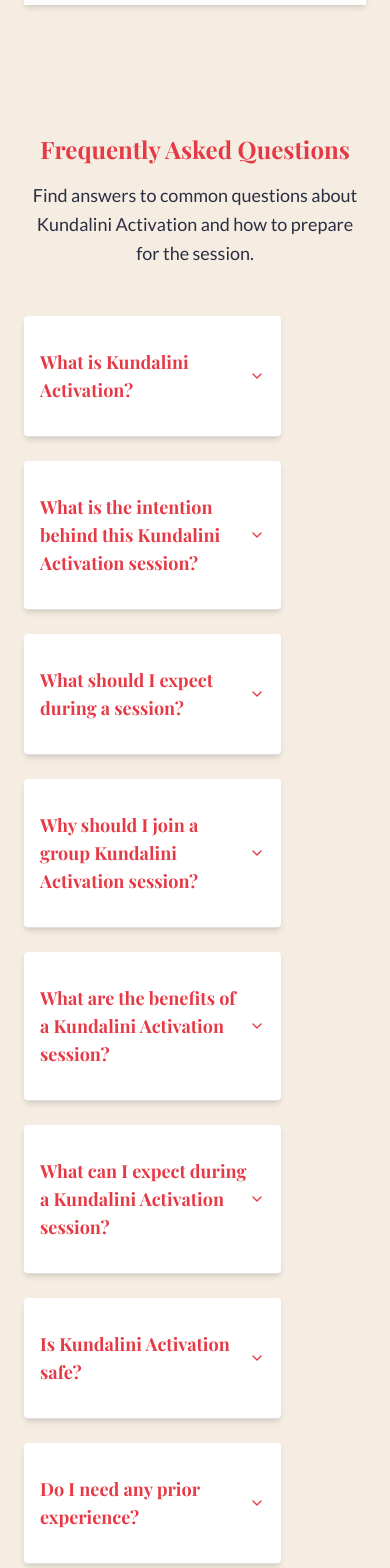
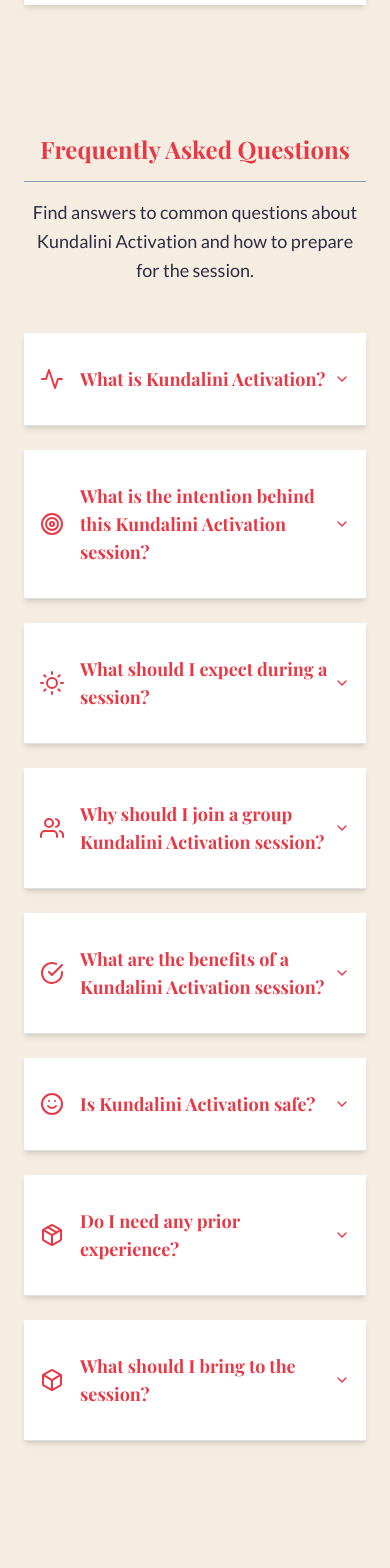
Before and after one commit to wbrunovieira/ElaineWebsiteNextJs, a Next.js app: page / in a window 390 px wide. Shown: the part 2600-4168 px from the top of the page. After the commit the page ends 4105 px from the top, so only its background shows below. Built offline with nearby package versions, Linux system fonts and the light colour scheme.

Commit message:
added FAQ section icons

```diff
--- a/src/components/FAQSection.tsx
+++ b/src/components/FAQSection.tsx
@@ -4,6 +4,17 @@ import { useRef } from 'react';
 import { useGSAP } from '@gsap/react';
 import gsap from 'gsap';
 import ScrollTrigger from 'gsap/ScrollTrigger';
+import {
+  FiHelpCircle,
+  FiTarget,
+  FiActivity,
+  FiUsers,
+  FiSun,
+  FiCheckCircle,
+  FiSmile,
+  FiPackage,
+  FiBox,
+} from 'react-icons/fi'; // Importando ícones
 import {
   Accordion,
   AccordionItem,
@@ -18,64 +29,67 @@ const faqData = [
     question: 'What is Kundalini Activation?',
     answer:
       'Kundalini Activation is a powerful process that awakens your dormant life force energy, allowing it to flow freely through your body. This natural energy release not only brings profound healing and emotional breakthroughs but also helps to balance and align all seven chakras, promoting harmony within your entire being.',
+    icon: <FiActivity className="text-primary h-6 w-6" />,
   },
   {
     question:
       'What is the intention behind this Kundalini Activation session?',
     answer:
       'The intention is to guide participants toward profound self-awareness, healing, and empowerment by awakening the Kundalini energy, which is deeply connected to the divine feminine within us all. This process helps embrace intuition, creativity, and nurturing power, fostering inner balance and profound self-love. It’s a journey of rediscovering your natural flow and magnetism.',
+    icon: <FiTarget className="text-primary h-6 w-6" />,
   },
   {
     question: 'What should I expect during a session?',
     answer:
       'Expect sensations like tingling, warmth, or vibration as energy flows through your body. You may also experience emotional releases and chakra alignment.',
+    icon: <FiSun className="text-primary h-6 w-6" />,
   },
   {
     question:
       'Why should I join a group Kundalini Activation session?',
     answer:
       'Joining a group session allows you to benefit from the shared energy, which creates a powerful healing environment. Each participant’s activation contributes to the overall energy flow, elevating everyone’s experience. Additionally, you’ll feel a sense of unity, connection, and mutual support as you heal and grow together with others.',
+    icon: <FiUsers className="text-primary h-6 w-6" />,
   },
   {
     question:
       'What are the benefits of a Kundalini Activation session?',
     answer:
       'The benefits include emotional and energetic release, balanced chakras, and restored energy flow. You’ll experience inner peace, mental clarity, enhanced creativity, and personal magnetism. The session also helps awaken the divine feminine energy within you and fosters a deep connection to yourself and others.',
-  },
-  {
-    question:
-      'What can I expect during a Kundalini Activation session?',
-    answer:
-      'In a safe and supportive group setting, you can expect to feel energy awakening and moving through your body, creating sensations like tingling, warmth, or vibration. The session helps release emotions and old patterns, making space for peace and transformation. You’ll experience chakra balancing, clearing energy blockages, and restoring equilibrium. Additionally, connecting with the collective energy of the group amplifies the healing experience as everyone journeys together.',
+    icon: (
+      <FiCheckCircle className="text-primary h-6 w-6" />
+    ),
   },
   {
     question: 'Is Kundalini Activation safe?',
     answer:
       'Yes, Kundalini Activation is a natural process guided in a safe and supportive environment by experienced practitioners.',
+    icon: <FiSmile className="text-primary h-6 w-6" />,
   },
   {
     question: 'Do I need any prior experience?',
     answer:
       'No prior experience is necessary. Kundalini Activation is suitable for beginners and experienced participants alike.',
+    icon: <FiPackage className="text-primary h-6 w-6" />,
   },
   {
     question: 'What should I bring to the session?',
     answer:
       'Wear comfortable clothing and bring an open mind. Mats and cushions are typically provided at the venue.',
+    icon: <FiBox className="text-primary h-6 w-6" />,
   },
 ];
 
 export default function FAQSection() {
   const sectionRef = useRef<HTMLDivElement>(null);
 
-  useGSAP(
-    () => {
+  useGSAP(() => {
     gsap.fromTo(
       '.faq-item',
-        { opacity: 0, x: -50 },
+      { opacity: 0, y: 30 },
       {
         opacity: 1,
-          x: 0,
+        y: 0,
         duration: 0.8,
         stagger: 0.2,
         ease: 'power3.out',
@@ -86,19 +100,18 @@ export default function FAQSection() {
         },
       }
     );
-    },
-    { scope: sectionRef }
-  );
+  });
 
   return (
     <section
       ref={sectionRef}
       className="container mx-auto px-6 py-16 md:py-24 lg:py-32 bg-background relative"
     >
-      <div className="text-center max-w-3xl  mb-12">
+      <div className="text-center max-w-3xl mx-auto mb-12">
         <h2 className="text-2xl md:text-4xl font-playfair font-bold text-primary mb-4">
           Frequently Asked Questions
         </h2>
+        <hr className="border-t border-muted w-full md:w-3/4 my-4 mx-auto fade-in" />
         <p className="text-lg md:text-xl font-lato text-muted-foreground leading-relaxed">
           Find answers to common questions about Kundalini
           Activation and how to prepare for the session.
@@ -115,14 +128,17 @@ export default function FAQSection() {
             <AccordionItem
               key={index}
               value={`item-${index}`}
-              className="faq-item bg-card shadow-md p-4 w-3/4 rounded items-center"
+              className="faq-item bg-card shadow-md p-4 w-full md:w-3/4 mx-auto rounded-lg flex items-center space-x-4"
             >
+              <div>{faq.icon}</div>
+              <div className="flex-1">
                 <AccordionTrigger className="text-lg font-bold font-playfair text-primary">
                   {faq.question}
                 </AccordionTrigger>
-              <AccordionContent className="text-muted-foreground font-lato leading-relaxed">
+                <AccordionContent className="text-muted-foreground font-lato leading-relaxed mt-2">
                   {faq.answer}
                 </AccordionContent>
+              </div>
             </AccordionItem>
           ))}
         </Accordion>
```
Lines whose indentation alone changed are shown as unchanged.
